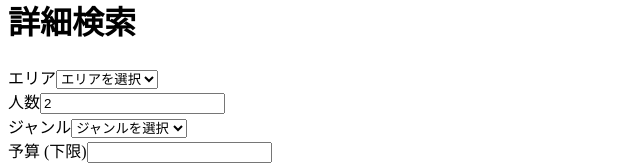
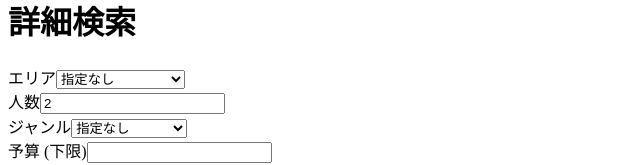
Before and after one commit to teishito/Deploy_Azure_front, a Next.js app: page /details in a window 1280 px wide. Shown: the part 122-287 px from the top of the page, without its empty margins (0-640 px from the left). Built offline with nearby package versions, Linux system fonts and the light colour scheme.

Commit message:
Update details.js

```diff
--- a/pages/details.js
+++ b/pages/details.js
@@ -6,23 +6,42 @@ export default function DetailsSearch() {
     const [area, setArea] = useState("");
     const [guests, setGuests] = useState(2);
     const [genre, setGenre] = useState("");
-    const [budgetLower, setBudgetLower] = useState("");
-    const [budgetUpper, setBudgetUpper] = useState("");
+    const [budgetMin, setBudgetMin] = useState("");
+    const [budgetMax, setBudgetMax] = useState("");
     const [privateRoom, setPrivateRoom] = useState("");
-    const [freeDrink, setFreeDrink] = useState("");
+    const [drinkIncluded, setDrinkIncluded] = useState("");
+    const [results, setResults] = useState([]);
+    const [loading, setLoading] = useState(false);
 
-    const handleSearch = (e) => {
+    const handleSearch = async (e) => {
         e.preventDefault();
-        console.log({
-        area,
-        guests,
-        genre,
-        budgetLower,
-        budgetUpper,
-        privateRoom,
-        freeDrink,
-        });
-        // 検索ロジックを追加
+        setLoading(true);
+
+        const query = {
+            area: area || "",
+            guests: guests || "",
+            genre: genre || "",
+            budgetMin: budgetMin || "",
+            budgetMax: budgetMax || "",
+            privateRoom: privateRoom || "",
+            drinkIncluded: drinkIncluded || ""
+        };
+
+        const queryString = new URLSearchParams(query).toString();
+
+        try {
+            const response = await fetch(`http://127.0.0.1:5000/search?${queryString}`);
+            if (!response.ok) {
+                throw new Error("Failed to fetch data");
+            }
+            const data = await response.json();
+            setResults(data);
+        } catch (error) {
+            console.error("Error fetching data:", error);
+            setResults([]);
+        } finally {
+            setLoading(false);
+        }
     };
 
     return (
@@ -34,6 +53,7 @@ export default function DetailsSearch() {
 
             <main className="w-full max-w-md bg-white rounded-lg shadow-lg mt-6 p-6">
                 <form onSubmit={handleSearch} className="space-y-4">
+                    {/* エリア */}
                     <div>
                         <label className="block text-sm font-medium text-gray-700">エリア</label>
                         <select
@@ -41,13 +61,20 @@ export default function DetailsSearch() {
                             onChange={(e) => setArea(e.target.value)}
                             className="w-full border border-gray-300 rounded-lg p-2"
                         >
-                <option value="">エリアを選択</option>
-                <option value="博多">博多</option>
-                <option value="中央">中央</option>
+                            <option value="指定なし">指定なし</option>
+                            <option value="福岡県福岡市中央区">福岡市中央区</option>
+                            <option value="福岡県福岡市博多区">福岡市博多区</option>
+                            <option value="福岡県福岡市早良区">福岡市早良区</option>
+                            <option value="福岡県福岡市東区">福岡市東区</option>
+                            <option value="福岡県福岡市南区">福岡市南区</option>
+                            <option value="福岡県福岡市西区">福岡市西区</option>
+                            <option value="福岡県福岡市城南区">福岡市城南区</option>
+                            <option value="福岡県北九州市小倉北区">北九州市小倉北区</option>
                             {/* その他のエリア */}
                         </select>
                     </div>
 
+                    {/* 人数 */}
                     <div>
                         <label className="block text-sm font-medium text-gray-700">人数</label>
                         <input
@@ -59,6 +86,7 @@ export default function DetailsSearch() {
                         />
                     </div>
 
+                    {/* ジャンル */}
                     <div>
                         <label className="block text-sm font-medium text-gray-700">ジャンル</label>
                         <select
@@ -66,33 +94,69 @@ export default function DetailsSearch() {
                             onChange={(e) => setGenre(e.target.value)}
                             className="w-full border border-gray-300 rounded-lg p-2"
                         >
-                <option value="">ジャンルを選択</option>
-                <option value="和食">和食</option>
-                <option value="洋食">洋食</option>
+                            <option value="指定なし">指定なし</option>
+                            {/* 日本料理 */}
+                            <option value="寿司">寿司</option>
+                            <option value="日本料理">日本料理</option>
+                            <option value="そば">そば</option>
+                            <option value="うなぎ">うなぎ</option>
+                            <option value="鍋">鍋</option>
+                            <option value="水炊き">水炊き</option>
+                            <option value="しゃぶしゃぶ">しゃぶしゃぶ</option>
+                            <option value="すっぽん">すっぽん</option>
+                            <option value="もつ鍋">もつ鍋</option>
+                            {/* グローバル料理 */}
+                            <option value="イタリアン">イタリアン</option>
+                            <option value="フレンチ">フレンチ</option>
+                            <option value="韓国料理">韓国料理</option>
+                            <option value="インド料理">インド料理</option>
+                            <option value="中華料理">中華料理</option>
+                            {/* 肉料理 */}
+                            <option value="焼肉">焼肉</option>
+                            <option value="焼き鳥">焼き鳥</option>
+                            <option value="鳥料理">鳥料理</option>
+                            <option value="ステーキ">ステーキ</option>
+                            <option value="肉料理">肉料理</option>
+                            <option value="ジンギスカン">ジンギスカン</option>
+                            {/* バー・居酒屋 */}
+                            <option value="居酒屋">居酒屋</option>
+                            <option value="ダイニングバー">ダイニングバー</option>
+                            {/* カジュアル */}
+                            <option value="ビストロ">ビストロ</option>
+                            <option value="レストラン">レストラン</option>
+                            <option value="餃子">餃子</option>
+                            <option value="ラーメン">ラーメン</option>
+                            {/* 海鮮料理 */}
+                            <option value="海鮮">海鮮</option>
+                            {/* その他 */}
+                            <option value="鉄板焼き">鉄板焼き</option>
+                            <option value="串揚げ">串揚げ</option>
                         </select>
                     </div>
 
+                    {/* 予算 */}
                     <div className="flex space-x-2">
-                <div className="flex-1">
+                        <div>
                             <label className="block text-sm font-medium text-gray-700">予算 (下限)</label>
                             <input
                                 type="number"
-                    value={budgetLower}
-                    onChange={(e) => setBudgetLower(e.target.value)}
+                                value={budgetMin}
+                                onChange={(e) => setBudgetMin(e.target.value)}
                                 className="w-full border border-gray-300 rounded-lg p-2"
                             />
                         </div>
-                <div className="flex-1">
+                        <div>
                             <label className="block text-sm font-medium text-gray-700">予算 (上限)</label>
                             <input
                                 type="number"
-                    value={budgetUpper}
-                    onChange={(e) => setBudgetUpper(e.target.value)}
+                                value={budgetMax}
+                                onChange={(e) => setBudgetMax(e.target.value)}
                                 className="w-full border border-gray-300 rounded-lg p-2"
                             />
                         </div>
                     </div>
 
+                    {/* 個室 */}
                     <div className="flex space-x-2">
                         <button
                             type="button"
@@ -114,21 +178,22 @@ export default function DetailsSearch() {
                         </button>
                     </div>
 
+                    {/* 飲み放題 */}
                     <div className="flex space-x-2">
                         <button
                             type="button"
-                onClick={() => setFreeDrink("希望する")}
+                            onClick={() => setDrinkIncluded("希望する")}
                             className={`w-1/2 py-2 text-sm rounded-lg ${
-                    freeDrink === "希望する" ? "bg-blue-600 text-white" : "bg-gray-200 text-gray-700"
+                                drinkIncluded === "希望する" ? "bg-blue-600 text-white" : "bg-gray-200 text-gray-700"
                             }`}
                         >
                             飲み放題: 希望する
                         </button>
                         <button
                             type="button"
-                onClick={() => setFreeDrink("希望しない")}
+                            onClick={() => setDrinkIncluded("希望しない")}
                             className={`w-1/2 py-2 text-sm rounded-lg ${
-                    freeDrink === "希望しない" ? "bg-blue-600 text-white" : "bg-gray-200 text-gray-700"
+                                drinkIncluded === "希望しない" ? "bg-blue-600 text-white" : "bg-gray-200 text-gray-700"
                             }`}
                         >
                             飲み放題: 希望しない
@@ -143,6 +208,22 @@ export default function DetailsSearch() {
                     </button>
                 </form>
             </main>
+
+            <div className="w-full max-w-2xl mt-6 p-4">
+                {loading ? (
+                    <p>検索中...</p>
+                ) : (
+                    results.map((restaurant) => (
+                        <div key={restaurant.id} className="bg-white shadow p-4 rounded-lg mb-4">
+                            <h3 className="text-lg font-bold">{restaurant.name}</h3>
+                            <p>ジャンル: {restaurant.category}</p>
+                            <p>エリア: {restaurant.area}</p>
+                            <p>説明: {restaurant.description}</p>
+                        </div>
+                    ))
+                )}
+            </div>
+
             <Footer />
         </div>
     );
```
Lines whose indentation alone changed are shown as unchanged.
